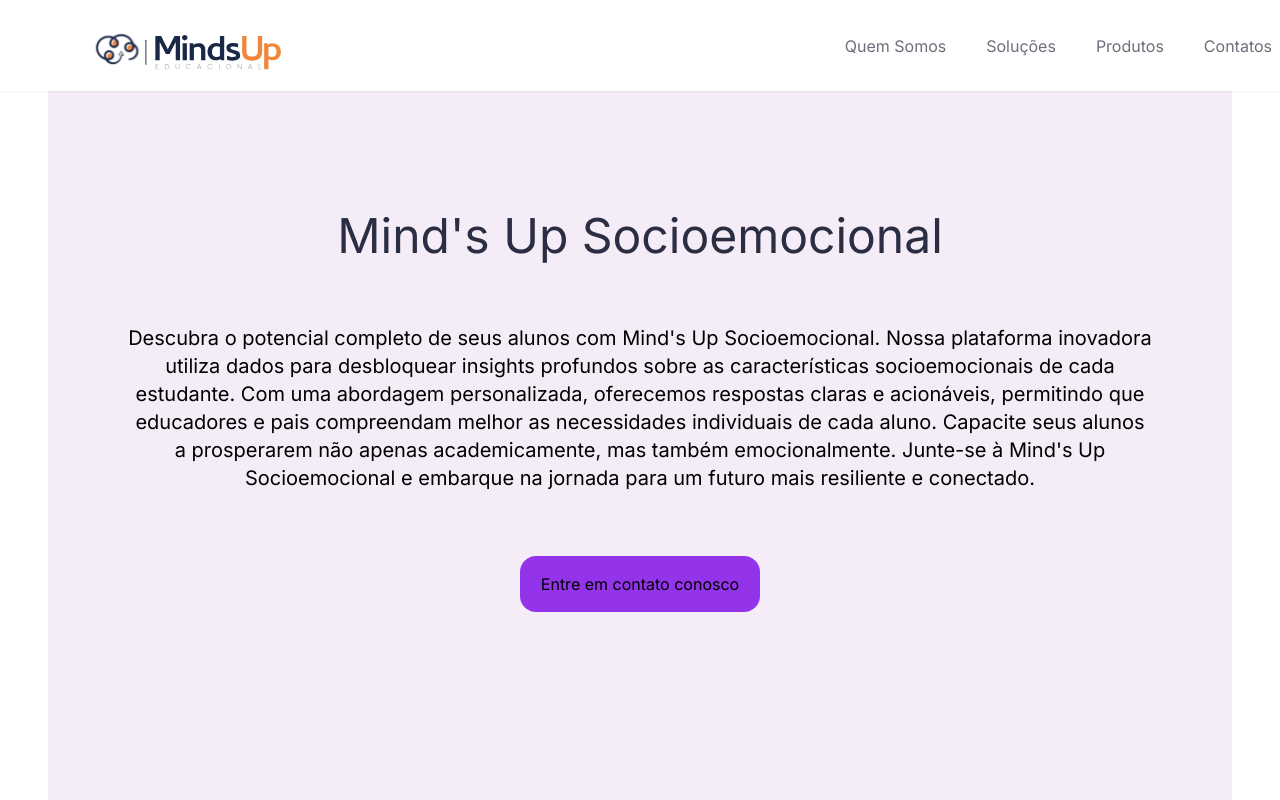
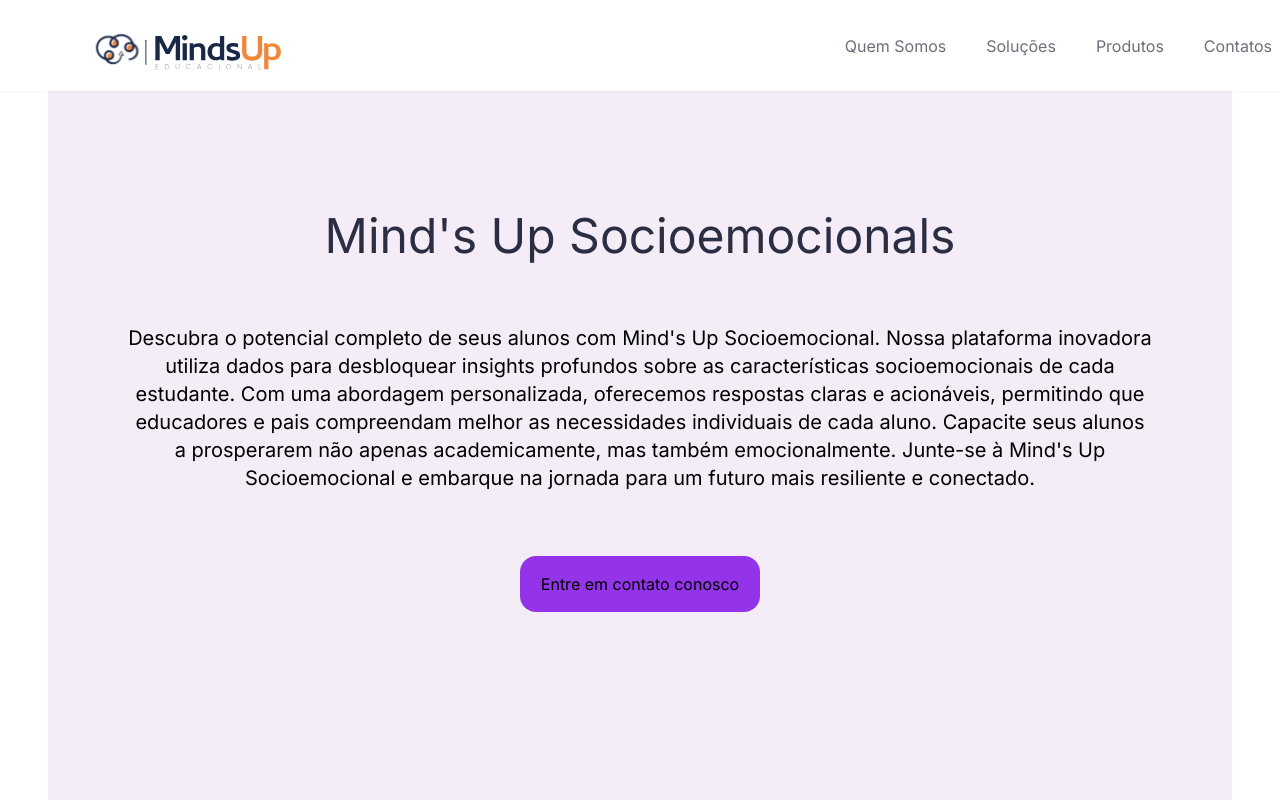
Before and after one commit to juliocesarnb/MindsUP, a Next.js app: page /Socioemocional in a window 1280 px wide. Shown: the top 800 px of the page. Built offline with nearby package versions, Linux system fonts and the light colour scheme.

Commit message:
Alterando caminho no git

```diff
--- a/src/app/Socioemocional/page.js
+++ b/src/app/Socioemocional/page.js
@@ -12,7 +12,7 @@
         <div className="flex flex-col gap-8 justify-center items-center container pt-16 sm:pt-24 lg:pt-32 p-4 sm:p-8 md:p-10 lg:p-12">
 
           <h1 className="text-blue-dark text-center pt-4 sm:pt-6 lg:pt-9 text-2xl sm:text-3xl md:text-4xl lg:text-5xl">
-          Mind&apos;s Up Socioemocional
+          Mind&apos;s Up Socioemocionals
           </h1>
 
           <p className="text-black text-sm sm:text-base md:text-lg lg:text-xl text-center overflow-hidden  p-4 sm:p-6 md:p-8">
```
